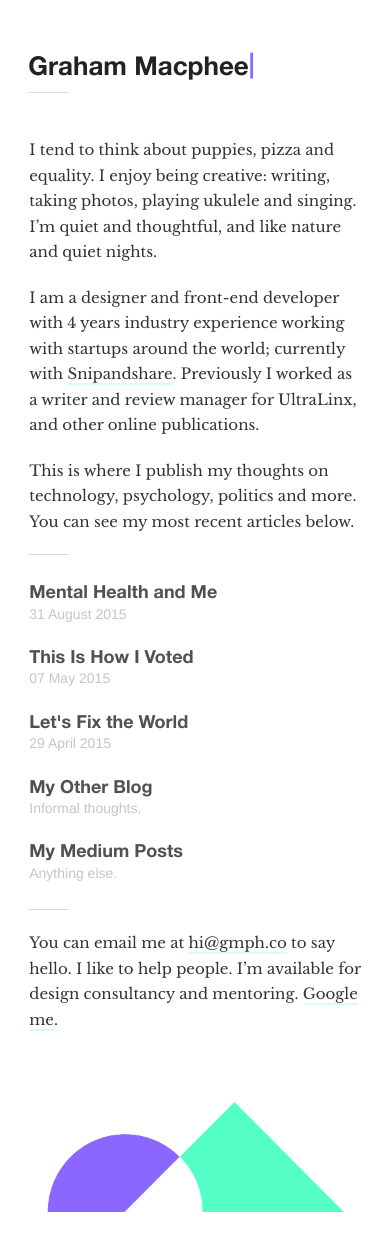
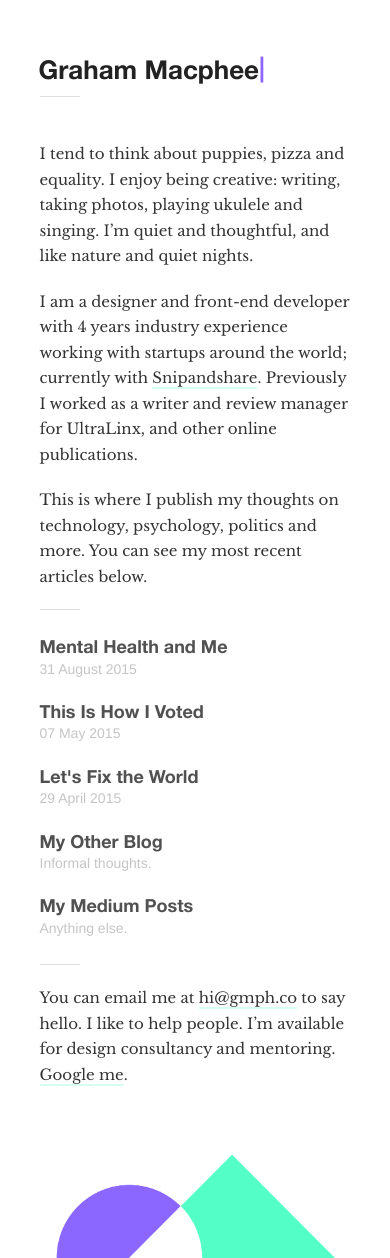
Before and after one commit to gmph/gmph.github.io, a Jekyll site: the page built from index.md, in a window 390 px wide. Built offline with Jekyll 4.4.1, drawn with Linux system fonts in a browser that asks for light colours; nearby versions of some CDN libraries; before the commit the page ends 1212 px from its top, so only the background shows below that.

Commit message:
Selection styling, navigation UX improvements

```diff
--- a/res/css/main.css
+++ b/res/css/main.css
@@ -54,19 +54,31 @@
     100% { opacity: 1; }
 }
 
+::-moz-selection {
+    /*color:#fff;*/
+    background: rgba(139,103,255,.2);
+}
+::selection {
+    /*color:#fff;*/
+    background: rgba(139,103,255,.2);
+}
+
 body {
 	background:#fff;
 }
 
 .block {
-	position: relative;
+	position: static;
+    -webkit-transform:translateX(-20px);
+    transform:translateX(-20px);
 	height:100vh;
-	width: 80%;
-	max-width: 550px;
+	width: 90%;
+	max-width: 595px;
 	height:auto;
-	position: static;
-	margin: 110px auto 0 auto;
+	margin: 90px auto 0 auto;
+    padding:24px 0 0 40px;
     opacity:0;
+    overflow: hidden;
 }
 
 a.backbutton {
@@ -413,10 +425,11 @@
         display: block;
         position: absolute;
         top:24px;
-        left:34px;
+        left:0;
         width:300px;
         height:auto;
         vertical-align: middle;
+        padding-left:34px;
         font-family: "Helvetica Neue", "HelveticaNeue-Light", "Helvetica Neue Light", Helvetica, Arial, "Lucida Grande", sans-serif !important;
     	font-size: 17px;
     	font-weight: 400;
@@ -439,9 +452,7 @@
 
 	.block {
 		height: auto;
-		width:85%;
-		position:static;
-		margin:50px auto 0 auto;
+		margin:30px auto 0 auto;
 	}
 
 	.block h1 {
```
